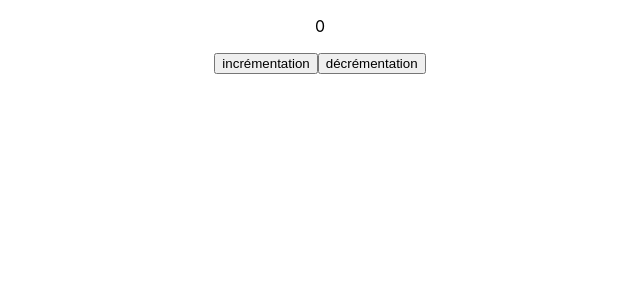
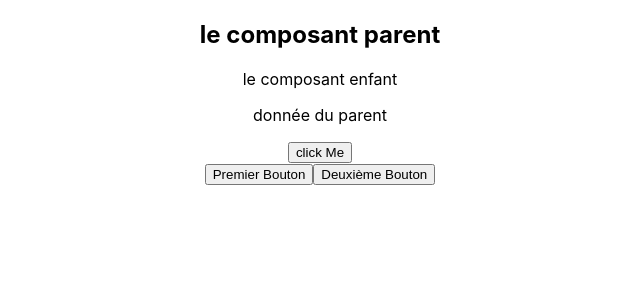
Before and after one commit to abdoulkarim22/training-react, a React (Create React App) app: page / in a window 1280 px wide. Shown: the top 300 px of the page, without its empty margins (320-960 px from the left). Built offline with nearby package versions, Linux system fonts and the light colour scheme.

Commit message:
fonction handleClick du  ParentComponent

```diff
--- a/src/App.js
+++ b/src/App.js
@@ -5,7 +5,7 @@ import Counter from './components/Counter';
 function App() {
   return (
     <div className="App">
-        <Counter/>
+      <ParentComponent/>
     </div>
   );
 }
--- a/src/components/ChildComponent.jsx
+++ b/src/components/ChildComponent.jsx
@@ -2,12 +2,15 @@
 import React from 'react';
 
 const ChildComponent = (props) => {
+
+
+    const {handleClick}  = props;
   return (
     <div>
       <p> le composant enfant</p>
       <p>{props.data}</p>
         {props.children}
-
+         <button onClick={handleClick} > click Me</button>
     </div>
   );
 };
--- a/src/components/ParentComponent.jsx
+++ b/src/components/ParentComponent.jsx
@@ -7,7 +7,7 @@ class ParentComponent extends React.Component {
   render() {
 
     function handleClick() {
-
+        console.log("fonction handleClick du  ParentComponent");
     }
 
 
@@ -21,7 +21,7 @@ class ParentComponent extends React.Component {
     return (
       <div>
         <h2> le composant parent</h2>
-         <ChildComponent data = {data} />
+         <ChildComponent data = {data} handleClick = {handleClick}  />
 
         <Button title = "Premier Bouton" />
         <Button title = "Deuxième Bouton" />
```
